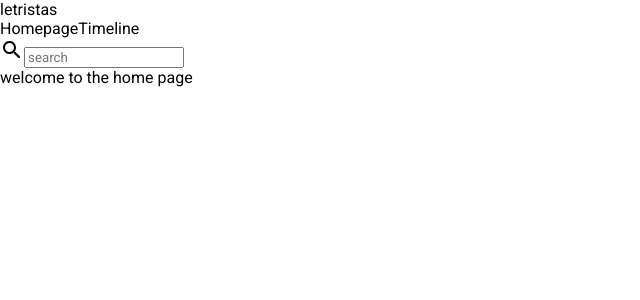
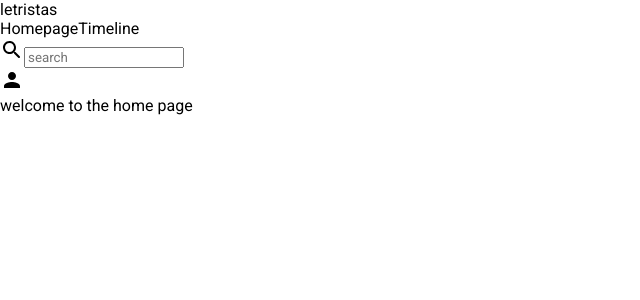
Before and after one commit to alexandernunez1/letristas, a React (Create React App) app in the folder frontend/: page / in a window 1280 px wide. Shown: the top 300 px of the page, without its empty margins (0-640 px from the left). Built offline with nearby package versions, Linux system fonts and the light colour scheme.

Commit message:
add PersonIcon

```diff
--- a/frontend/src/components/topbar/Topbar.jsx
+++ b/frontend/src/components/topbar/Topbar.jsx
@@ -1,10 +1,11 @@
-import React from 'react'
-import "./topbar.css"
-import SearchRoundedIcon from '@mui/icons-material/SearchRounded';
+import React from "react";
+import "./topbar.css";
+import SearchRoundedIcon from "@mui/icons-material/SearchRounded";
+import PersonIcon from "@mui/icons-material/Person";
 
 const Topbar = () => {
   return (
-        <div className='topbarContainer'>
+    <div className="topbarContainer">
       <div className="topbarLeft">
         <span className="logo">letristas</span>
       </div>
@@ -19,9 +20,14 @@ const Topbar = () => {
           <SearchRoundedIcon />
           <input placeholder="search" type="text" className="searchInput" />
         </div>
+        <div className="topbarIcons">
+          <div className="topbarIconItem">
+            <PersonIcon />
           </div>
         </div>
-    )
-}
+      </div>
+    </div>
+  );
+};
 
 export default Topbar;
```
Lines whose indentation alone changed are shown as unchanged.
